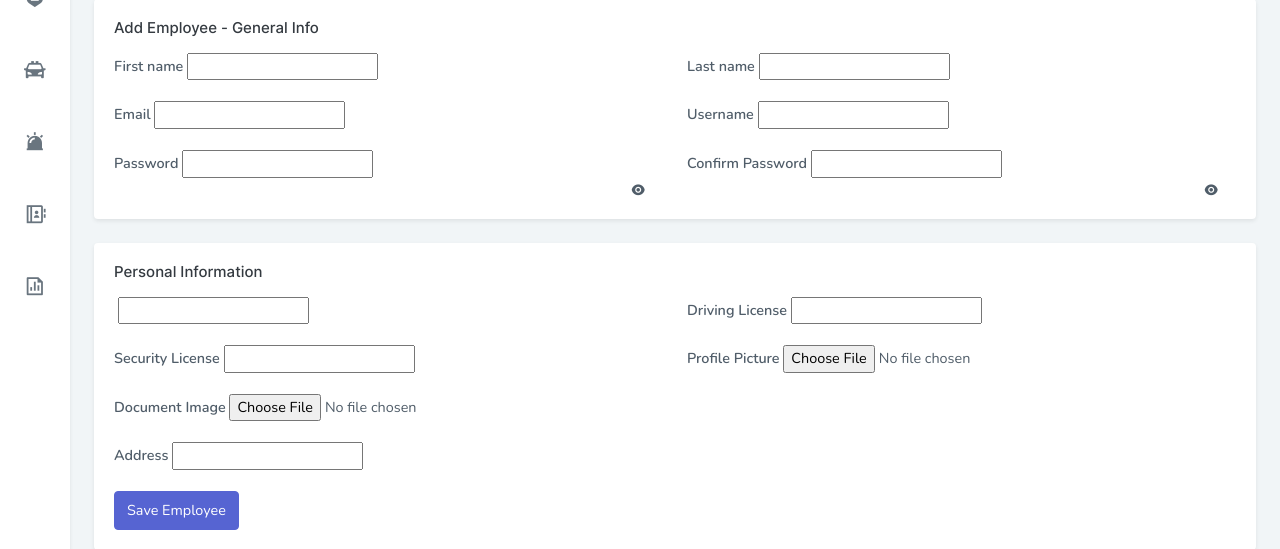
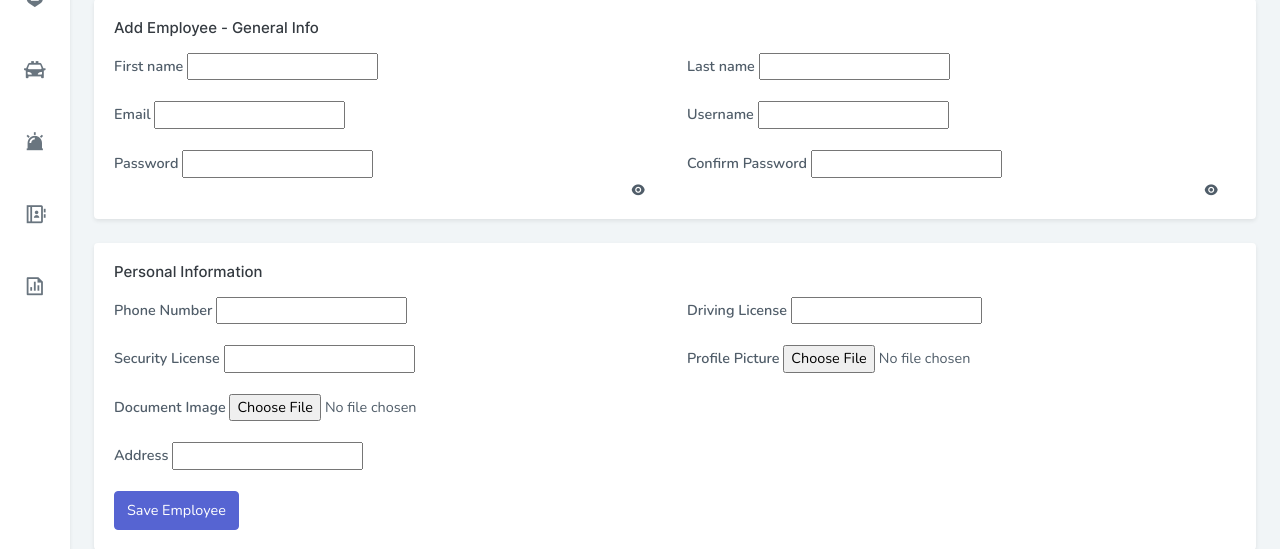
Before and after one commit to Avinash9731550932/YPG, a Django app: template templates/accounts/add_employee.html in a window 1280 px wide. Shown: the part 182-731 px from the top of the page. Run offline with Django 3.2, Linux system fonts and the light colour scheme; the template is opened without the code that fills it: most values are stand-ins (such as "Sample title", 1, 10 or a date in 2020); grey boxes marked "Sample" are stand-in pictures; form fields are guessed from the names that the template uses; some libraries are stand-ins or nearby versions; some web fonts are replaced.

Commit message:
Update add_employee.html

```diff
--- a/templates/accounts/add_employee.html
+++ b/templates/accounts/add_employee.html
@@ -194,7 +194,7 @@
                                     <div class="row">
                                         <div class="col-md-6">
                                             <div class="mb-3">
-                                                <label for="id_phone_number" class="form-label"></label>
+                                                <label for="id_phone_number" class="form-label">Phone Number</label>
                                                 {{ profile_form.phone_number }}
                                                 <div class="invalid-feedback">
                                                     {{ profile_form.phone_number.errors }}
```
